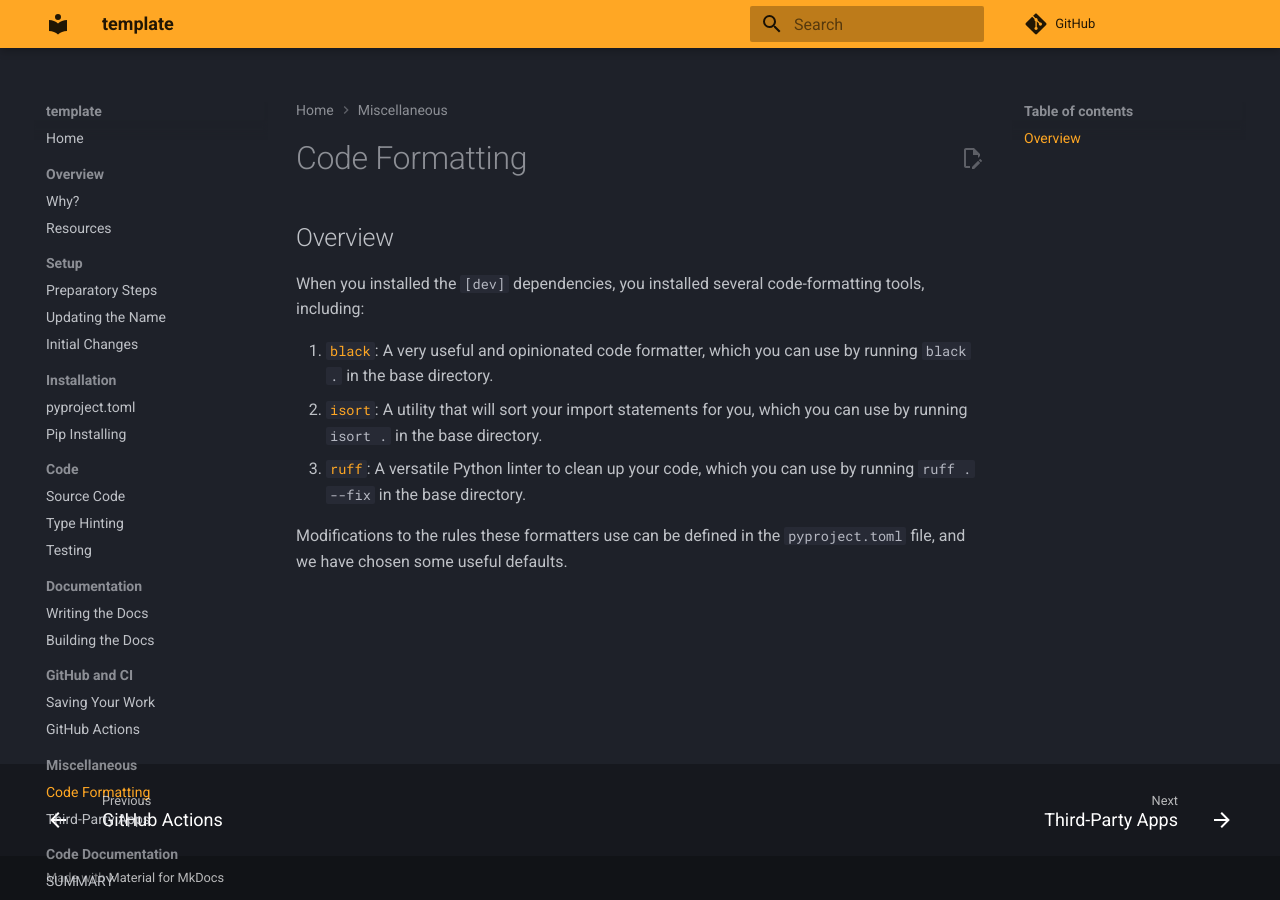
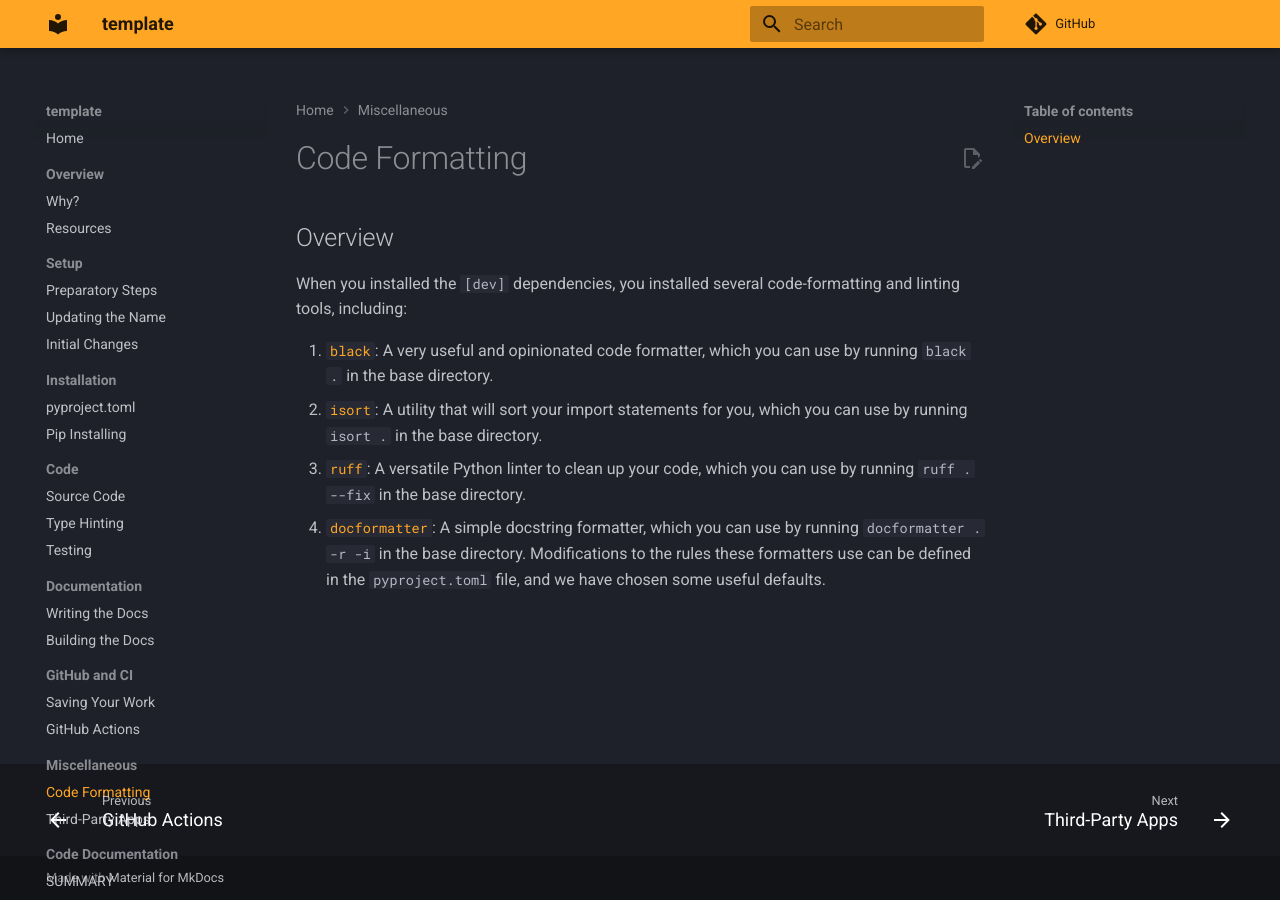
Before and after one commit to Quantum-Accelerators/template, an MkDocs documentation site: the page built from docs/example_docs/other/linting.md, in a window 1280 px wide. Built offline with MkDocs 1.6.1 and Material for MkDocs 9.7.7, drawn with Linux system fonts in a browser that asks for light colours; plug-ins that fetch from the network failed and are left out; comment, search, counter and statistics services are not loaded.

Commit message:
Update linting.md

```diff
--- a/docs/example_docs/other/linting.md
+++ b/docs/example_docs/other/linting.md
@@ -2,10 +2,10 @@
 
 ## Overview
 
-When you installed the `[dev]` dependencies, you installed several code-formatting tools, including:
+When you installed the `[dev]` dependencies, you installed several code-formatting and linting tools, including:
 
 1. [`black`](https://black.readthedocs.io/en/stable/): A very useful and opinionated code formatter, which you can use by running `black .` in the base directory.
 2. [`isort`](https://pycqa.github.io/isort/): A utility that will sort your import statements for you, which you can use by running `isort .` in the base directory.
 3. [`ruff`](https://docs.astral.sh/ruff/): A versatile Python linter to clean up your code, which you can use by running `ruff . --fix` in the base directory.
-
+4. [`docformatter`](https://github.com/PyCQA/docformatter): A simple docstring formatter, which you can use by running `docformatter . -r -i` in the base directory.
 Modifications to the rules these formatters use can be defined in the `pyproject.toml` file, and we have chosen some useful defaults.
```
